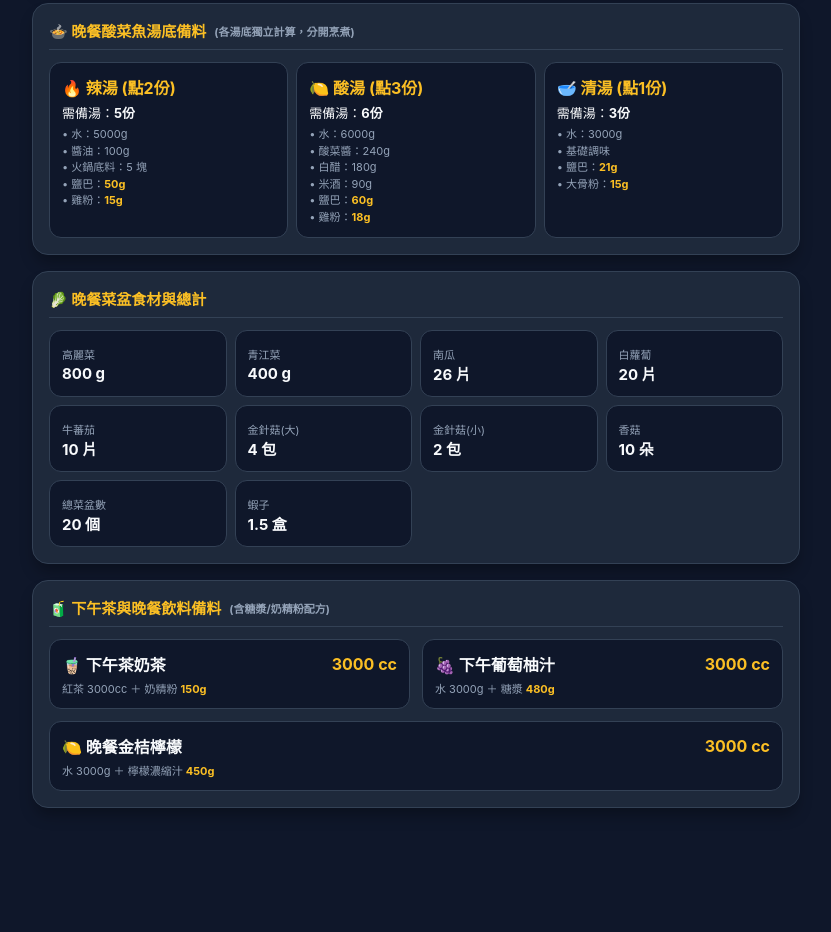
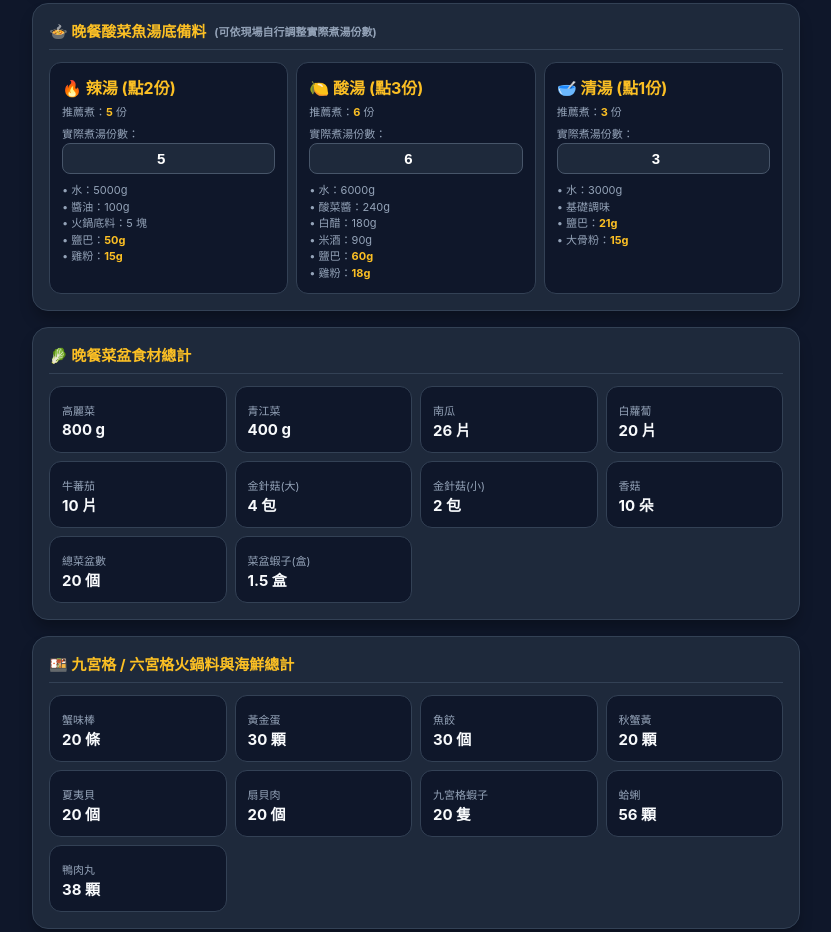
Before and after one commit to whdshwj/camp-calculator, a plain HTML site: page index.html in a window 1280 px wide. Shown: the part 1079-2011 px from the top of the page, without its empty margins (224-1055 px from the left). Before the commit the page ends 1969 px from the top, so only its background shows below. Drawn offline with Linux system fonts and the light colour scheme.

Commit message:
Update index.html

```diff
--- a/index.html
+++ b/index.html
@@ -111,15 +111,15 @@
                     <div class="grid-3">
                         <div>
                             <span class="text-xs" style="display:block; margin-bottom:4px;">辣湯盤數</span>
-                            <input type="number" id="soupSpicy" min="0" value="2" oninput="calculate()">
+                            <input type="number" id="soupSpicy" min="0" value="2" oninput="onSoupOrderChange()">
                         </div>
                         <div>
                             <span class="text-xs" style="display:block; margin-bottom:4px;">酸湯盤數</span>
-                            <input type="number" id="soupAcid" min="0" value="3" oninput="calculate()">
+                            <input type="number" id="soupAcid" min="0" value="3" oninput="onSoupOrderChange()">
                         </div>
                         <div>
                             <span class="text-xs" style="display:block; margin-bottom:4px;">清湯盤數</span>
-                            <input type="number" id="soupClear" min="0" value="1" oninput="calculate()">
+                            <input type="number" id="soupClear" min="0" value="1" oninput="onSoupOrderChange()">
                         </div>
                     </div>
                 </div>
@@ -132,8 +132,10 @@
                         </div>
                         <input type="number" id="basinFive" min="0" value="0" oninput="calculate()">
                         <div class="basin-detail">
-                            <span class="text-amber font-bold">【單份數量】</span><br>
-                            • 高麗菜：150g<br>• 青江菜：80g<br>• 香菇：3朵<br>• 南瓜：5片<br>• 牛番茄：3片<br>• 金針菇：1大<br>• 凍豆腐：4個<br>• 蒟蒻捲：4個<br>• 蘿蔔：5片<br>• 川耳：4個
+                            <span class="text-amber font-bold">【菜盆單份】</span><br>
+                            • 高麗菜：150g<br>• 青江菜：80g<br>• 香菇：3朵<br>• 南瓜：5片<br>• 牛番茄：3片<br>• 金針菇：1大<br>• 凍豆腐：4個<br>• 蒟蒻捲：4個<br>• 白蘿蔔：5片<br>• 川耳：4個<br>
+                            <span class="text-amber font-bold">【五人九宮格】</span><br>
+                            蟹味棒5、黃金蛋9、魚餃8、秋蟹黃5、夏夷貝5、扇貝肉5、蝦5、蛤蜊10、鴨肉丸9
                         </div>
                     </div>
 
@@ -144,8 +146,10 @@
                         </div>
                         <input type="number" id="basinLarge" min="0" value="4" oninput="calculate()">
                         <div class="basin-detail">
-                            <span class="text-amber font-bold">【單份數量】</span><br>
-                            • 高麗菜：150g<br>• 青江菜：80g<br>• 香菇：2朵<br>• 南瓜：5片<br>• 牛番茄：2片<br>• 金針菇：1大<br>• 凍豆腐：4個<br>• 蒟蒻捲：4個<br>• 蘿蔔：4片<br>• 川耳：4個
+                            <span class="text-amber font-bold">【菜盆單份】</span><br>
+                            • 高麗菜：150g<br>• 青江菜：80g<br>• 香菇：2朵<br>• 南瓜：5片<br>• 牛番茄：2片<br>• 金針菇：1大<br>• 凍豆腐：4個<br>• 蒟蒻捲：4個<br>• 白蘿蔔：4片<br>• 川耳：4個<br>
+                            <span class="text-amber font-bold">【正常九宮格】</span><br>
+                            蟹味棒4、黃金蛋6、魚餃6、秋蟹黃4、夏夷貝4、扇貝肉4、蝦4、蛤蜊10、鴨肉丸7
                         </div>
                     </div>
 
@@ -156,8 +160,10 @@
                         </div>
                         <input type="number" id="basinSmall" min="0" value="2" oninput="calculate()">
                         <div class="basin-detail">
-                            <span class="text-amber font-bold">【單份數量】</span><br>
-                            • 高麗菜：100g<br>• 青江菜：40g<br>• 香菇：1朵<br>• 南瓜：3片<br>• 牛番茄：1片<br>• 金針菇：1小<br>• 凍豆腐：2個<br>• 蒟蒻捲：2個<br>• 蘿蔔：2片<br>• 川耳：3個
+                            <span class="text-amber font-bold">【菜盆單份】</span><br>
+                            • 高麗菜：100g<br>• 青江菜：40g<br>• 香菇：1朵<br>• 南瓜：3片<br>• 牛番茄：1片<br>• 金針菇：1小<br>• 凍豆腐：2個<br>• 蒟蒻捲：2個<br>• 白蘿蔔：2片<br>• 川耳：3個<br>
+                            <span class="text-amber font-bold">【六宮格】</span><br>
+                            蟹味棒2、黃金蛋3、魚餃3、秋蟹黃2、夏夷貝2、扇貝肉2、蝦2、蛤蜊8、鴨肉丸5
                         </div>
                     </div>
 
@@ -169,7 +175,7 @@
                         <input type="number" id="basinVegan" min="0" value="0" oninput="calculate()">
                         <div class="basin-detail">
                             <span class="text-amber font-bold">【單份數量】</span><br>
-                            • 高麗菜：100g<br>• 青江菜：40g<br>• 娃娃菜：1個<br>• 香菇：1朵<br>• 南瓜：3片<br>• 牛番茄：1片<br>• 金針菇：1小<br>• 凍豆腐：2個<br>• 蒟蒻捲：2個<br>• 蘿蔔：2片<br>• 川耳：3個<br>• 雪白菇：1朵<br>• 冬粉：1個<br>• 素火鍋料：4種各1<br>• 芋頭：2個
+                            • 高麗菜：100g<br>• 青江菜：40g<br>• 娃娃菜：1個<br>• 香菇：1朵<br>• 南瓜：3片<br>• 牛番茄：1片<br>• 金針菇：1小<br>• 凍豆腐：2個<br>• 蒟蒻捲：2個<br>• 白蘿蔔：2片<br>• 川耳：3個<br>• 雪白菇：1朵<br>• 冬粉：1個<br>• 素火鍋料：4種各1<br>• 芋頭：2個
                         </div>
                     </div>
                 </div>
@@ -204,16 +210,49 @@
                 <div id="breakfastList" class="grid-2"></div>
             </div>
 
+            <!-- 湯底備料（含推薦與可自行輸入修改份數） -->
             <div class="card">
-                <h2>🍲 晚餐酸菜魚湯底備料 <span class="text-xs">(各湯底獨立計算，分開烹煮)</span></h2>
-                <div id="soupList" class="grid-3"></div>
+                <h2>🍲 晚餐酸菜魚湯底備料 <span class="text-xs">(可依現場自行調整實際煮湯份數)</span></h2>
+                <div class="grid-3">
+                    <div class="sub-card" style="margin-bottom:0;">
+                        <div class="text-amber font-bold" style="margin-bottom:4px;">🔥 辣湯 (點<span id="dispOrderSpicy">2</span>份)</div>
+                        <div class="text-xs" style="margin-bottom:6px;">推薦煮：<span id="recSpicy" class="text-amber font-bold">5</span> 份</div>
+                        <label class="text-xs" style="margin-bottom:2px;">實際煮湯份數：</label>
+                        <input type="number" id="actualPrepSpicy" min="0" value="5" oninput="calculate()" style="margin-bottom:8px; padding:6px;">
+                        <div id="soupDetailSpicy" class="text-xs" style="line-height: 1.5;"></div>
+                    </div>
+
+                    <div class="sub-card" style="margin-bottom:0;">
+                        <div class="text-amber font-bold" style="margin-bottom:4px;">🍋 酸湯 (點<span id="dispOrderAcid">3</span>份)</div>
+                        <div class="text-xs" style="margin-bottom:6px;">推薦煮：<span id="recAcid" class="text-amber font-bold">6</span> 份</div>
+                        <label class="text-xs" style="margin-bottom:2px;">實際煮湯份數：</label>
+                        <input type="number" id="actualPrepAcid" min="0" value="6" oninput="calculate()" style="margin-bottom:8px; padding:6px;">
+                        <div id="soupDetailAcid" class="text-xs" style="line-height: 1.5;"></div>
+                    </div>
+
+                    <div class="sub-card" style="margin-bottom:0;">
+                        <div class="text-amber font-bold" style="margin-bottom:4px;">🥣 清湯 (點<span id="dispOrderClear">1</span>份)</div>
+                        <div class="text-xs" style="margin-bottom:6px;">推薦煮：<span id="recClear" class="text-amber font-bold">3</span> 份</div>
+                        <label class="text-xs" style="margin-bottom:2px;">實際煮湯份數：</label>
+                        <input type="number" id="actualPrepClear" min="0" value="3" oninput="calculate()" style="margin-bottom:8px; padding:6px;">
+                        <div id="soupDetailClear" class="text-xs" style="line-height: 1.5;"></div>
+                    </div>
+                </div>
             </div>
 
+            <!-- 菜盆食材總計 -->
             <div class="card">
-                <h2>🥬 晚餐菜盆食材與總計</h2>
+                <h2>🥬 晚餐菜盆食材總計</h2>
                 <div id="vegetableList" class="grid-4"></div>
             </div>
 
+            <!-- 九宮格 / 六宮格總計 -->
+            <div class="card">
+                <h2>🍱 九宮格 / 六宮格火鍋料與海鮮總計</h2>
+                <div id="gridBoxList" class="grid-4"></div>
+            </div>
+
+            <!-- 飲料備料 -->
             <div class="card">
                 <h2>🧃 下午茶與晚餐飲料備料 <span class="text-xs">(含糖漿/奶精粉配方)</span></h2>
                 <div id="drinkList" class="grid-2"></div>
@@ -224,7 +263,6 @@
         <!-- ==================== 分頁二：智慧採購與叫貨 ==================== -->
         <div id="tab-procure" class="tab-content">
 
-            <!-- 星期判定與廠商動態看板 -->
             <div class="card">
                 <h2>📅 叫貨日檢核與廠商狀態</h2>
                 <div class="sub-card" style="margin-top: 8px;">
@@ -242,18 +280,14 @@
                 <div id="vendorStatusBanner" class="sub-card" style="background-color: #1e293b; border-color: #475569; margin-bottom: 0;"></div>
             </div>
 
-            <!-- 未來 5 天預排表 -->
             <div class="card">
                 <h2>📊 未來 5 天預排表 (天天輸入人數與盆數)</h2>
                 <p class="text-xs" style="color: #94a3b8; margin-bottom: 10px;">依序填寫接下來 5 天每天預估的入住人數與各類菜盆需求，系統會自動加總總消耗量！</p>
-
                 <div id="daysForecastContainer"></div>
             </div>
 
-            <!-- 核心品項庫存與自動試算 -->
             <div class="card">
                 <h2>📦 5天總消耗、現有庫存與叫貨建議</h2>
-
                 <div class="grid-2" style="margin-bottom: 12px;">
                     <div class="sub-card" style="margin-bottom: 0;">
                         <label style="color: #fcd34d;">🥬 高麗菜現有庫存 (g)</label>
@@ -264,18 +298,14 @@
                         <input type="number" id="stockShrimp" min="0" value="5" oninput="calculateProcurement()">
                     </div>
                 </div>
-
                 <div class="sub-card" style="background-color: #1e293b; border-color: #475569; margin-bottom: 0;">
                     <label style="color: #fbbf24; margin-bottom: 6px;">💡 智慧叫貨建議與防呆提醒</label>
                     <div id="procurementAdvice" class="text-sm" style="line-height: 1.6; color: #f8fafc;"></div>
                 </div>
             </div>
 
-            <!-- 各家廠商與詳細品項清單對照 (夏夷貝、豆棗已更正，已移除老闆與6666烤肉組) -->
             <div class="card">
                 <h2>📋 各家廠商與叫貨明細對照表</h2>
-                <p class="text-xs" style="color: #94a3b8; margin-bottom: 12px;">對照您提供的廠商貨表與休送貨規則，方便叫貨時逐項點檢。</p>
-
                 <div class="sub-card">
                     <h3>🥦 菜商 <span class="badge badge-danger">休一</span></h3>
                     <div class="vendor-item-list">
@@ -293,7 +323,7 @@
                 <div class="sub-card">
                     <h3>❄️ 友誠冷凍商 <span class="badge badge-success">2.6送</span></h3>
                     <div class="vendor-item-list">
-                        蟹肉棒(包)、黃金蛋(包)、魚餃(包)、秋蟹黃(包)、凍豆腐(包)、德式香腸(包)、雞米花(包)、香菇貢魚丸(包)、東港魚丸(包)、雪魚丸(包)、雞塊(包)、薯條(包)、雞肉片(包)、梅花肉片(箱)
+                        蟹味棒(包)、黃金蛋(包)、魚餃(包)、秋蟹黃(包)、凍豆腐(包)、德式香腸(包)、雞米花(包)、鴨肉丸(包)、東港魚丸(包)、雪魚丸(包)、雞塊(包)、薯條(包)、雞肉片(包)、梅花肉片(箱)
                     </div>
                 </div>
 
@@ -304,7 +334,7 @@
                     </div>
                 </div>
 
-                <div class="sub-card">
+                <div class="sub-card" style="margin-bottom:0;">
                     <h3>🧃 開元 <span class="badge badge-success">3送</span></h3>
                     <div class="vendor-item-list">
                         無粉手套、紅茶包、可爾必思、芒果糖漿、金桔檸檬、葡萄柚糖漿、柳橙糖漿、百香果糖漿、咖啡粉、奶油牛角、藍莓小果醬、草莓小果醬、無鹽奶油、培根
@@ -317,7 +347,7 @@
     </div>
 
     <script>
-        const STORAGE_KEY = 'camp_calculator_data_v9';
+        const STORAGE_KEY = 'camp_calculator_data_v10';
 
         const defaultValues = {
             yesterdayGuests: 4,
@@ -326,6 +356,9 @@
             soupSpicy: 2,
             soupAcid: 3,
             soupClear: 1,
+            actualPrepSpicy: 5,
+            actualPrepAcid: 6,
+            actualPrepClear: 3,
             basinFive: 0,
             basinLarge: 4,
             basinSmall: 2,
@@ -350,11 +383,7 @@
             const cardEl = headerEl.closest('.basin-card');
             cardEl.classList.toggle('active');
             const icon = cardEl.querySelector('.basin-toggle-icon');
-            if (cardEl.classList.contains('active')) {
-                icon.textContent = '▲ 收合';
-            } else {
-                icon.textContent = '▼ 明細';
-            }
+            icon.textContent = cardEl.classList.contains('active') ? '▲ 收合' : '▼ 明細';
         }
 
         function initDaysForecast() {
@@ -453,6 +482,18 @@
             return Math.ceil(ordered * 1.8 + 1);
         }
 
+        // 當盤數改變時，更新推薦份數並同步帶入實際煮湯輸入框
+        function onSoupOrderChange() {
+            const soupSpicy = parseInt(document.getElementById('soupSpicy').value) || 0;
+            const soupAcid = parseInt(document.getElementById('soupAcid').value) || 0;
+            const soupClear = parseInt(document.getElementById('soupClear').value) || 0;
+
+            document.getElementById('actualPrepSpicy').value = getPreparedSoupPortions(soupSpicy);
+            document.getElementById('actualPrepAcid').value = getPreparedSoupPortions(soupAcid);
+            document.getElementById('actualPrepClear').value = getPreparedSoupPortions(soupClear);
+            calculate();
+        }
+
         document.addEventListener('DOMContentLoaded', () => {
             loadSavedData();
             document.getElementById('riceCups1').addEventListener('input', () => { isRiceManuallyChanged = true; calculate(); });
@@ -467,6 +508,11 @@
             const soupSpicy = parseInt(document.getElementById('soupSpicy').value) || 0;
             const soupAcid = parseInt(document.getElementById('soupAcid').value) || 0;
             const soupClear = parseInt(document.getElementById('soupClear').value) || 0;
+
+            const actualPrepSpicy = parseInt(document.getElementById('actualPrepSpicy').value) || 0;
+            const actualPrepAcid = parseInt(document.getElementById('actualPrepAcid').value) || 0;
+            const actualPrepClear = parseInt(document.getElementById('actualPrepClear').value) || 0;
+
             const basinFive = parseInt(document.getElementById('basinFive').value) || 0;
             const basinLarge = parseInt(document.getElementById('basinLarge').value) || 0;
             const basinSmall = parseInt(document.getElementById('basinSmall').value) || 0;
@@ -508,6 +554,7 @@
             const currentData = {
                 yesterdayGuests, todayGuests, todayTents,
                 soupSpicy, soupAcid, soupClear,
+                actualPrepSpicy, actualPrepAcid, actualPrepClear,
                 basinFive, basinLarge, basinSmall, basinVegan,
                 riceCups1, riceCups2,
                 stockCabbage: parseInt(document.getElementById('stockCabbage').value) || 0,
@@ -591,46 +638,38 @@
             }
             document.getElementById('breakfastList').innerHTML = breakfastHtml;
 
-            const prepSpicy = getPreparedSoupPortions(soupSpicy);
-            const prepAcid = getPreparedSoupPortions(soupAcid);
-            const prepClear = getPreparedSoupPortions(soupClear);
-
-            document.getElementById('soupList').innerHTML = `
-                <div class="sub-card" style="margin-bottom:0;">
-                    <div class="text-amber font-bold" style="margin-bottom:4px;">🔥 辣湯 (點${soupSpicy}份)</div>
-                    <div class="text-sm">需備湯：<span class="font-bold">${prepSpicy}份</span></div>
-                    <div class="text-xs" style="margin-top:4px; line-height: 1.5;">
-                        • 水：${prepSpicy * 1000}g<br>
-                        • 醬油：${prepSpicy * 20}g<br>
-                        • 火鍋底料：${prepSpicy} 塊<br>
-                        • 鹽巴：<span class="text-amber font-bold">${prepSpicy * 10}g</span><br>
-                        • 雞粉：<span class="text-amber font-bold">${prepSpicy * 3}g</span>
-                    </div>
-                </div>
-                <div class="sub-card" style="margin-bottom:0;">
-                    <div class="text-amber font-bold" style="margin-bottom:4px;">🍋 酸湯 (點${soupAcid}份)</div>
-                    <div class="text-sm">需備湯：<span class="font-bold">${prepAcid}份</span></div>
-                    <div class="text-xs" style="margin-top:4px; line-height: 1.5;">
-                        • 水：${prepAcid * 1000}g<br>
-                        • 酸菜醬：${prepAcid * 40}g<br>
-                        • 白醋：${prepAcid * 30}g<br>
-                        • 米酒：${prepAcid * 15}g<br>
-                        • 鹽巴：<span class="text-amber font-bold">${prepAcid * 10}g</span><br>
-                        • 雞粉：<span class="text-amber font-bold">${prepAcid * 3}g</span>
-                    </div>
-                </div>
-                <div class="sub-card" style="margin-bottom:0;">
-                    <div class="text-amber font-bold" style="margin-bottom:4px;">🥣 清湯 (點${soupClear}份)</div>
-                    <div class="text-sm">需備湯：<span class="font-bold">${prepClear}份</span></div>
-                    <div class="text-xs" style="margin-top:4px; line-height: 1.5;">
-                        • 水：${prepClear * 1000}g<br>
-                        • 基礎調味<br>
-                        • 鹽巴：<span class="text-amber font-bold">${prepClear * 7}g</span><br>
-                        • 大骨粉：<span class="text-amber font-bold">${prepClear * 5}g</span>
-                    </div>
-                </div>
+            // 更新湯底推薦份數與實際煮湯明細
+            document.getElementById('dispOrderSpicy').textContent = soupSpicy;
+            document.getElementById('recSpicy').textContent = getPreparedSoupPortions(soupSpicy);
+            document.getElementById('soupDetailSpicy').innerHTML = `
+                • 水：${actualPrepSpicy * 1000}g<br>
+                • 醬油：${actualPrepSpicy * 20}g<br>
+                • 火鍋底料：${actualPrepSpicy} 塊<br>
+                • 鹽巴：<span class="text-amber font-bold">${actualPrepSpicy * 10}g</span><br>
+                • 雞粉：<span class="text-amber font-bold">${actualPrepSpicy * 3}g</span>
             `;
 
+            document.getElementById('dispOrderAcid').textContent = soupAcid;
+            document.getElementById('recAcid').textContent = getPreparedSoupPortions(soupAcid);
+            document.getElementById('soupDetailAcid').innerHTML = `
+                • 水：${actualPrepAcid * 1000}g<br>
+                • 酸菜醬：${actualPrepAcid * 40}g<br>
+                • 白醋：${actualPrepAcid * 30}g<br>
+                • 米酒：${actualPrepAcid * 15}g<br>
+                • 鹽巴：<span class="text-amber font-bold">${actualPrepAcid * 10}g</span><br>
+                • 雞粉：<span class="text-amber font-bold">${actualPrepAcid * 3}g</span>
+            `;
+
+            document.getElementById('dispOrderClear').textContent = soupClear;
+            document.getElementById('recClear').textContent = getPreparedSoupPortions(soupClear);
+            document.getElementById('soupDetailClear').innerHTML = `
+                • 水：${actualPrepClear * 1000}g<br>
+                • 基礎調味<br>
+                • 鹽巴：<span class="text-amber font-bold">${actualPrepClear * 7}g</span><br>
+                • 大骨粉：<span class="text-amber font-bold">${actualPrepClear * 5}g</span>
+            `;
+
+            // 菜盆計算（排除凍豆腐、蒟蒻捲、川耳在總計清單）
             const totalBasinCount = (basinFive * 5) + (basinLarge * 4) + (basinSmall * 2) + (basinVegan * 2);
             const nonVeganBasinCount = (basinFive * 5) + (basinLarge * 4) + (basinSmall * 2);
             const rawShrimp = nonVeganBasinCount / 14;
@@ -657,26 +696,43 @@
             `;
 
             if (basinVegan > 0) {
-                const vegBabyCabbage = basinVegan * 1;
-                const vegWhiteMushroom = basinVegan * 1;
-                const vegGlassNoodles = basinVegan * 1;
-                const vegVeganHotpot = basinVegan * 4;
-                const vegTaro = basinVegan * 2;
                 vegHtml += `
-                    <div class="sub-card" style="margin-bottom:0;"><span class="text-xs">娃娃菜</span><br><span class="font-bold" style="font-size:15px;">${vegBabyCabbage} 個</span></div>
-                    <div class="sub-card" style="margin-bottom:0;"><span class="text-xs">雪白菇</span><br><span class="font-bold" style="font-size:15px;">${vegWhiteMushroom} 朵</span></div>
-                    <div class="sub-card" style="margin-bottom:0;"><span class="text-xs">冬粉</span><br><span class="font-bold" style="font-size:15px;">${vegGlassNoodles} 個</span></div>
-                    <div class="sub-card" style="margin-bottom:0;"><span class="text-xs">素火鍋料</span><br><span class="font-bold" style="font-size:15px;">${vegVeganHotpot} 個</span></div>
-                    <div class="sub-card" style="margin-bottom:0;"><span class="text-xs">芋頭</span><br><span class="font-bold" style="font-size:15px;">${vegTaro} 個</span></div>
+                    <div class="sub-card" style="margin-bottom:0;"><span class="text-xs">娃娃菜</span><br><span class="font-bold" style="font-size:15px;">${basinVegan * 1} 個</span></div>
+                    <div class="sub-card" style="margin-bottom:0;"><span class="text-xs">雪白菇</span><br><span class="font-bold" style="font-size:15px;">${basinVegan * 1} 朵</span></div>
+                    <div class="sub-card" style="margin-bottom:0;"><span class="text-xs">冬粉</span><br><span class="font-bold" style="font-size:15px;">${basinVegan * 1} 個</span></div>
+                    <div class="sub-card" style="margin-bottom:0;"><span class="text-xs">素火鍋料</span><br><span class="font-bold" style="font-size:15px;">${basinVegan * 4} 個</span></div>
+                    <div class="sub-card" style="margin-bottom:0;"><span class="text-xs">芋頭</span><br><span class="font-bold" style="font-size:15px;">${basinVegan * 2} 個</span></div>
                 `;
             }
 
             vegHtml += `
                 <div class="sub-card" style="margin-bottom:0;"><span class="text-xs">總菜盆數</span><br><span class="font-bold" style="font-size:15px;">${totalBasinCount} 個</span></div>
-                <div class="sub-card" style="margin-bottom:0;"><span class="text-xs">蝦子</span><br><span class="font-bold" style="font-size:15px;">${shrimpCount} 盒</span></div>
+                <div class="sub-card" style="margin-bottom:0;"><span class="text-xs">菜盆蝦子(盒)</span><br><span class="font-bold" style="font-size:15px;">${shrimpCount} 盒</span></div>
             `;
+            document.getElementById('vegetableList').innerHTML = vegHtml;
 
-            document.getElementById('vegetableList').innerHTML = vegHtml;
+            // 九宮格 / 六宮格總計計算
+            const totCrabStick = (basinFive * 5) + (basinLarge * 4) + (basinSmall * 2);
+            const totGoldEgg   = (basinFive * 9) + (basinLarge * 6) + (basinSmall * 3);
+            const totFishDump  = (basinFive * 8) + (basinLarge * 6) + (basinSmall * 3);
+            const totCrabRoe   = (basinFive * 5) + (basinLarge * 4) + (basinSmall * 2);
+            const totScallop1  = (basinFive * 5) + (basinLarge * 4) + (basinSmall * 2); // 夏夷貝
+            const totScallop2  = (basinFive * 5) + (basinLarge * 4) + (basinSmall * 2); // 扇貝肉
+            const totBoxShrimp = (basinFive * 5) + (basinLarge * 4) + (basinSmall * 2); // 蝦 (隻)
+            const totClam      = (basinFive * 10) + (basinLarge * 10) + (basinSmall * 8); // 蛤蜊
+            const totDuckBall  = (basinFive * 9) + (basinLarge * 7) + (basinSmall * 5); // 鴨肉丸
+
+            document.getElementById('gridBoxList').innerHTML = `
+                <div class="sub-card" style="margin-bottom:0;"><span class="text-xs">蟹味棒</span><br><span class="font-bold" style="font-size:15px;">${totCrabStick} 條</span></div>
+                <div class="sub-card" style="margin-bottom:0;"><span class="text-xs">黃金蛋</span><br><span class="font-bold" style="font-size:15px;">${totGoldEgg} 顆</span></div>
+                <div class="sub-card" style="margin-bottom:0;"><span class="text-xs">魚餃</span><br><span class="font-bold" style="font-size:15px;">${totFishDump} 個</span></div>
+                <div class="sub-card" style="margin-bottom:0;"><span class="text-xs">秋蟹黃</span><br><span class="font-bold" style="font-size:15px;">${totCrabRoe} 顆</span></div>
+                <div class="sub-card" style="margin-bottom:0;"><span class="text-xs">夏夷貝</span><br><span class="font-bold" style="font-size:15px;">${totScallop1} 個</span></div>
+                <div class="sub-card" style="margin-bottom:0;"><span class="text-xs">扇貝肉</span><br><span class="font-bold" style="font-size:15px;">${totScallop2} 個</span></div>
+                <div class="sub-card" style="margin-bottom:0;"><span class="text-xs">九宮格蝦子</span><br><span class="font-bold" style="font-size:15px;">${totBoxShrimp} 隻</span></div>
+                <div class="sub-card" style="margin-bottom:0;"><span class="text-xs">蛤蜊</span><br><span class="font-bold" style="font-size:15px;">${totClam} 顆</span></div>
+                <div class="sub-card" style="margin-bottom:0;"><span class="text-xs">鴨肉丸</span><br><span class="font-bold" style="font-size:15px;">${totDuckBall} 顆</span></div>
+            `;
 
             const afCC = getAfternoonDrinkCC(todayGuests);
             const dnCC = getDinnerDrinkCC(todayGuests);
```
